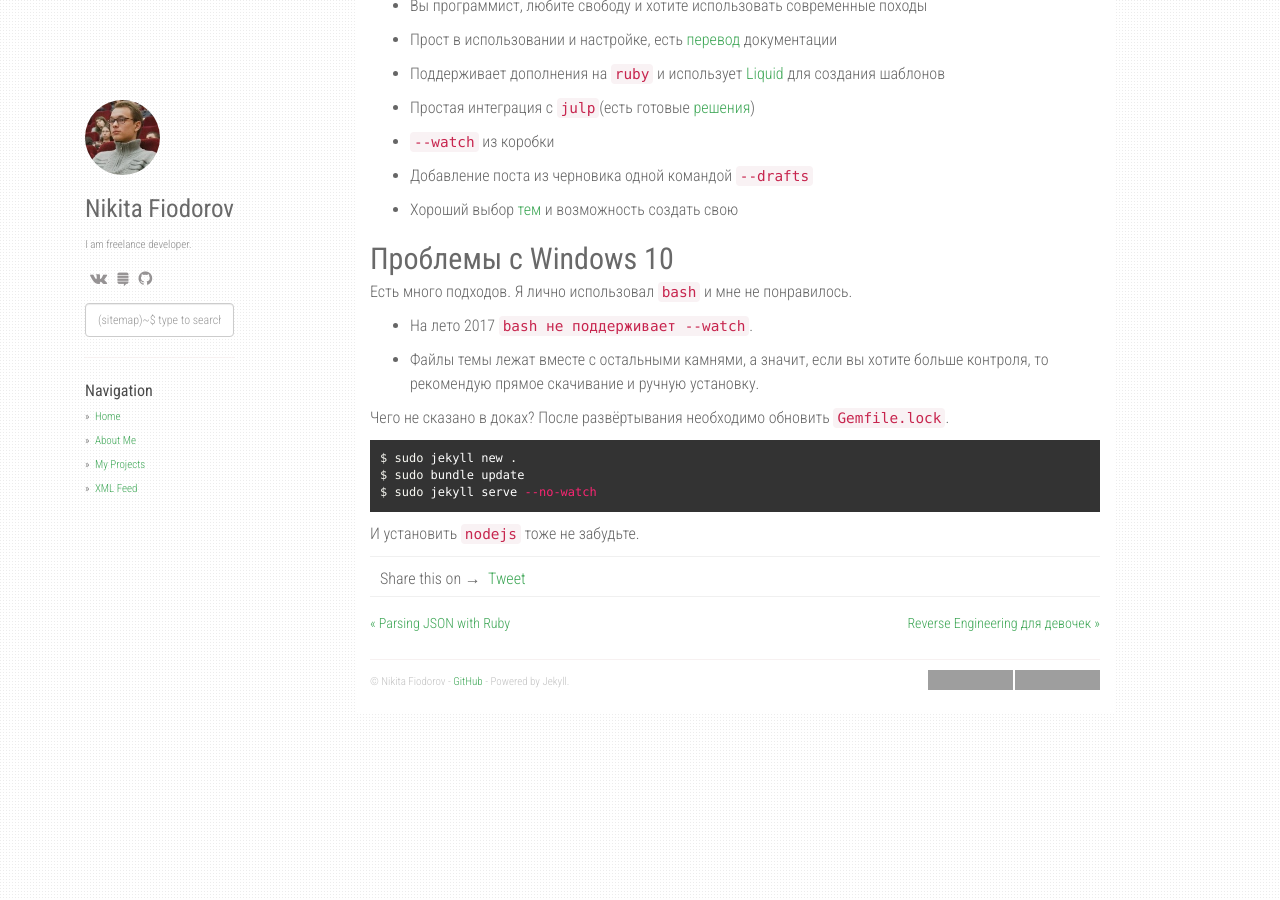
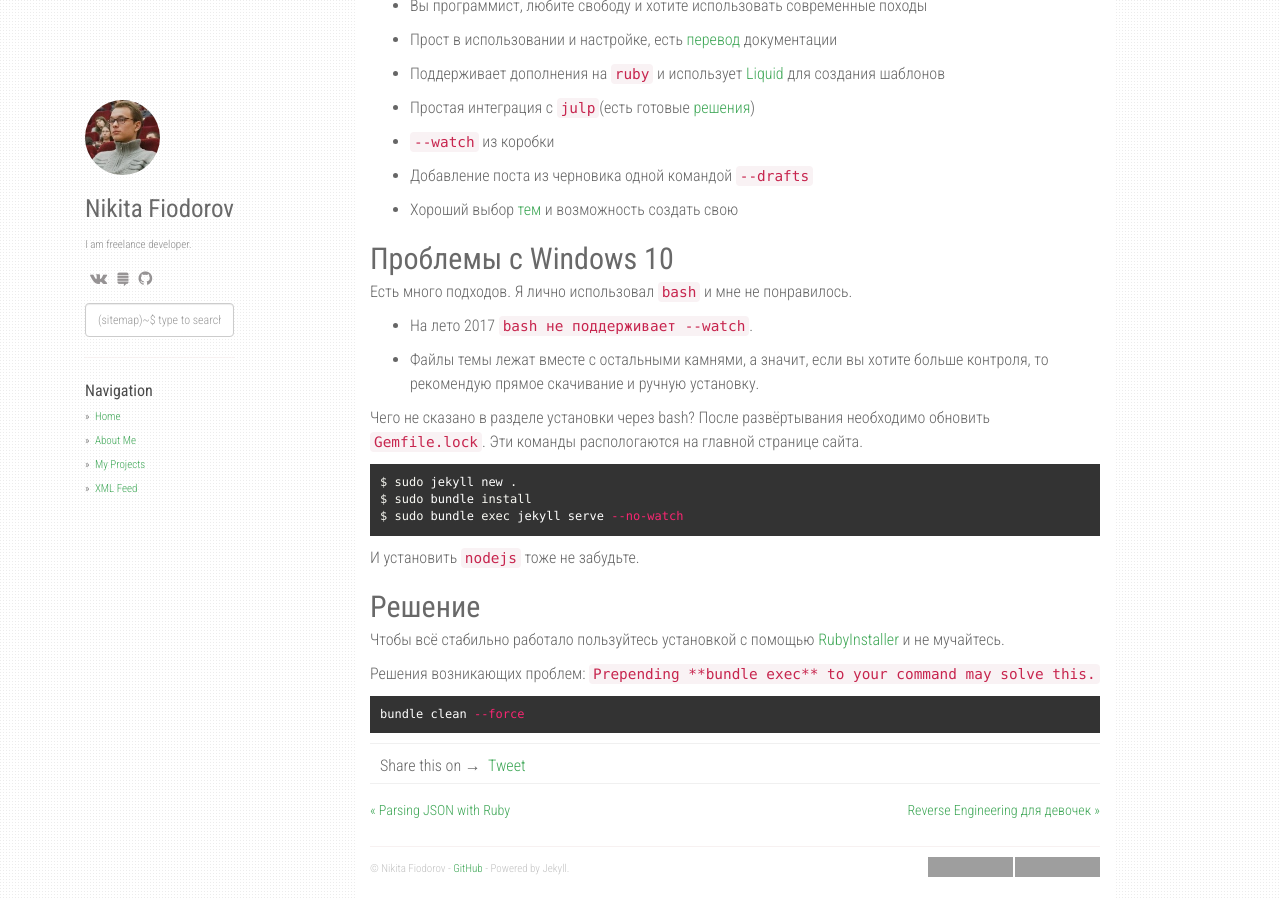
Before and after one commit to NikitaIT/NikitaIT.github.io-old, a Jekyll site: the page built from _posts/2017-06-25-jekyll-blog.md, in a window 1280 px wide and 900 px high, scrolled down 606 px. Built offline with Jekyll 4.4.1, drawn with Linux system fonts in a browser that asks for light colours; nearby versions of some CDN libraries; comment, search, counter and statistics services are not loaded; grey boxes are pictures that could not be loaded.

Commit message:
auto_commit

```diff
--- a/_posts/2017-06-25-jekyll-blog.md
+++ b/_posts/2017-06-25-jekyll-blog.md
@@ -33,10 +33,19 @@ categories: [jakyll]
 
 - Файлы темы лежат вместе с остальными камнями, а значит, если вы хотите больше контроля, то рекомендую прямое скачивание и ручную установку.
 
-Чего не сказано в доках? После развёртывания необходимо обновить `Gemfile.lock`.
+Чего не сказано в разделе установки через bash? После развёртывания необходимо обновить `Gemfile.lock`. Эти команды распологаются на главной странице сайта.
 {% highlight bash %}
 $ sudo jekyll new .
-$ sudo bundle update
-$ sudo jekyll serve --no-watch
+$ sudo bundle install
+$ sudo bundle exec jekyll serve --no-watch
 {% endhighlight %}
 И установить `nodejs` тоже не забудьте.
+
+## Решение
+Чтобы всё стабильно работало пользуйтесь установкой с помощью [RubyInstaller](https://rubyinstaller.org/) и не мучайтесь.
+
+Решения возникающих проблем:
+`Prepending **bundle exec** to your command may solve this.`
+{% highlight bash %}
+bundle clean --force
+{% endhighlight %}
```
Also changed, not shown: Gemfile.lock.
